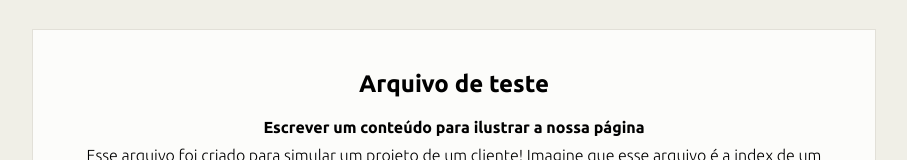
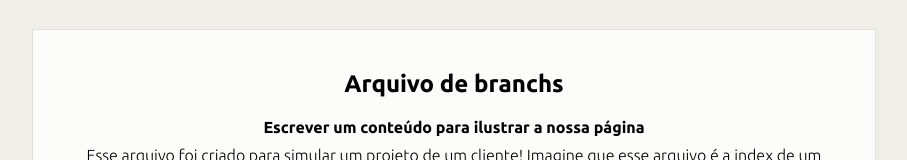
Before and after one commit to luizcavagna/CLI_GITWORKFLOW, a plain HTML site: page index.html in a window 1280 px wide. Shown: the part 154-314 px from the top of the page, without its empty margins (186-1093 px from the left). Drawn offline with Linux system fonts and the light colour scheme.

Commit message:
alteracao do titulo OK

```diff
--- a/index.html
+++ b/index.html
@@ -20,7 +20,7 @@
 
 		<article class="main_article">
 			<header>
-				<h2>Arquivo de teste</h2>
+				<h2>Arquivo de branchs</h2>
 				<p class="tagline">Escrever um conteúdo para ilustrar a nossa página</p>
 			</header>
 			<p>Esse arquivo foi criado para simular um projeto de um cliente! Imagine que esse arquivo é a index de um
```
